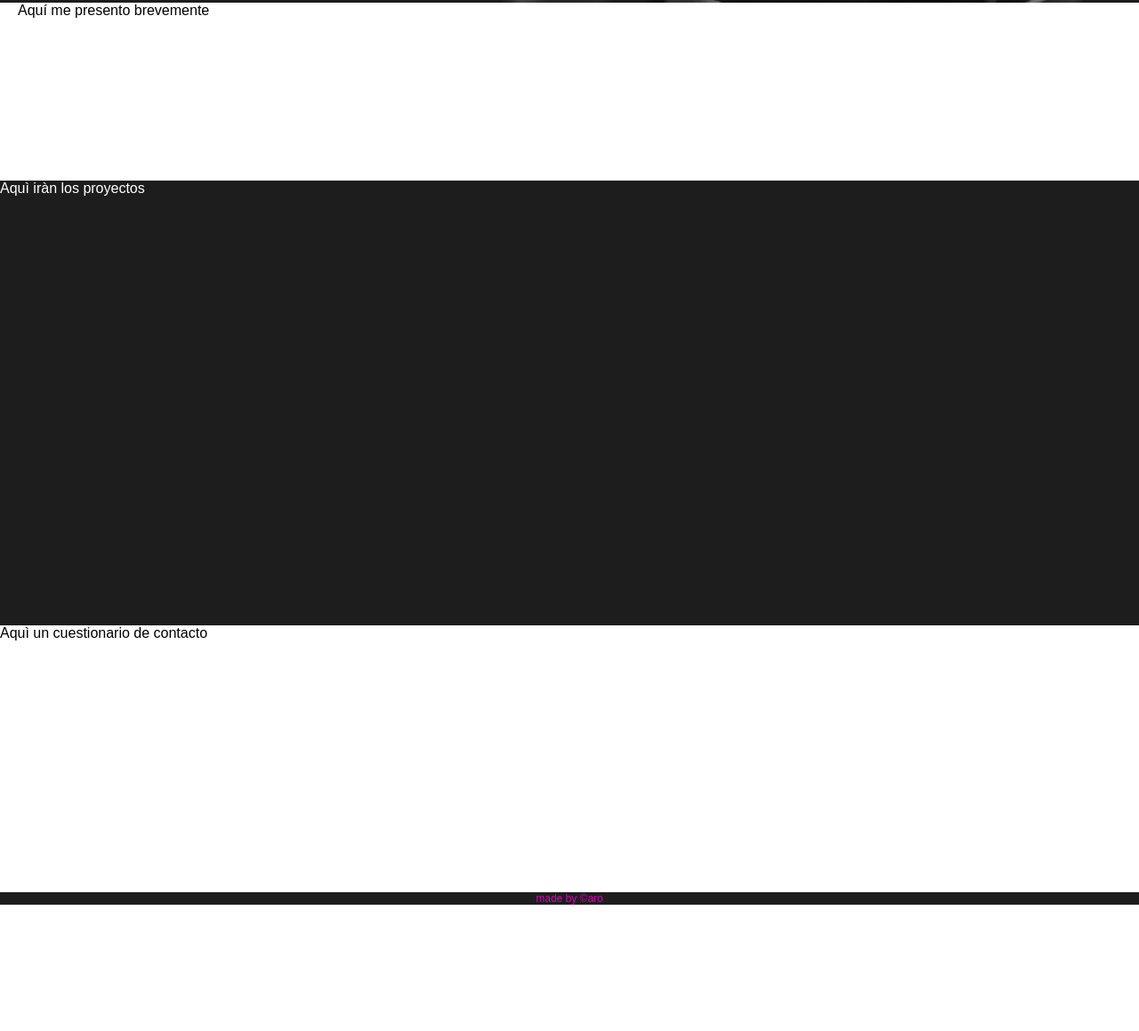
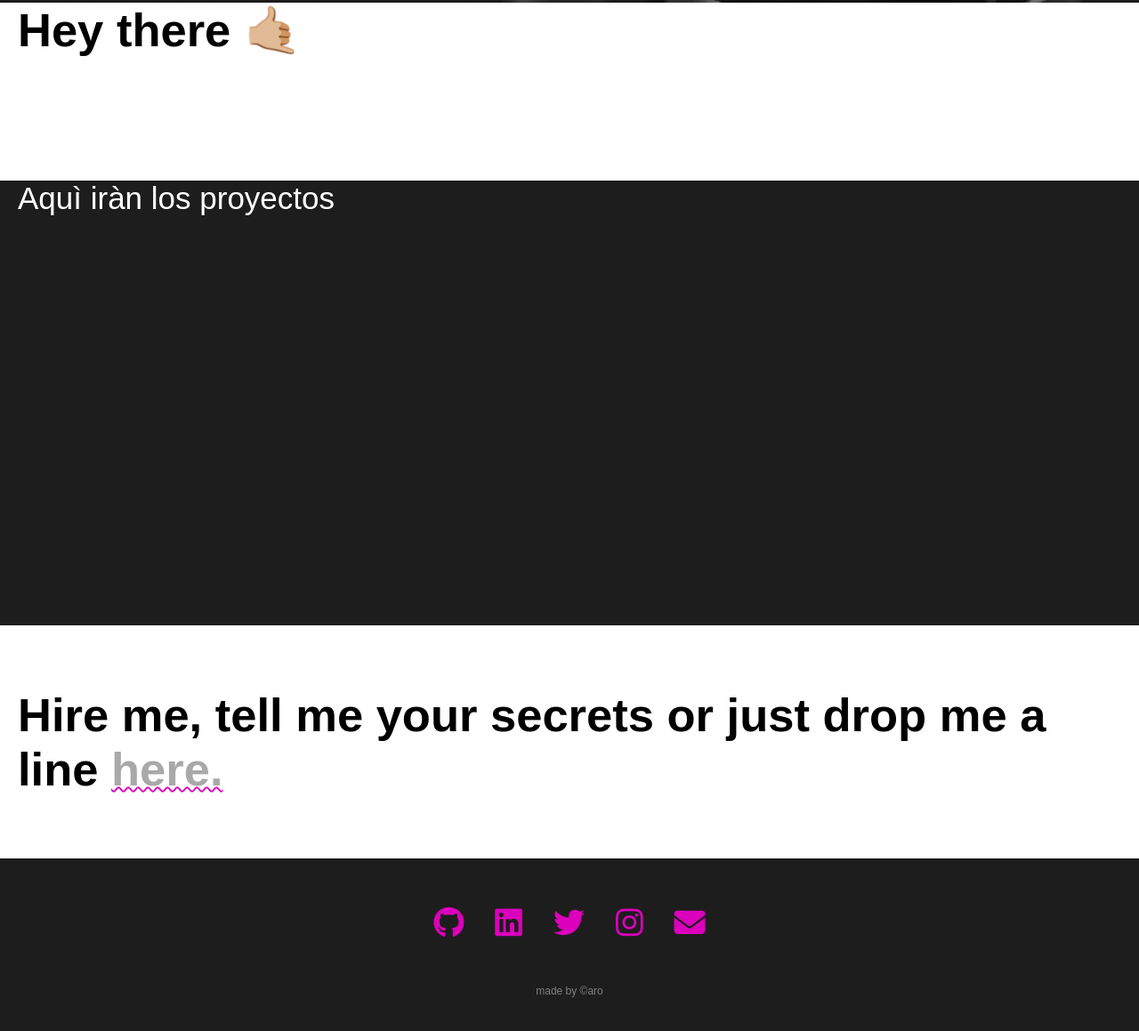
Before and after one commit to cvcastano/portfolio, a website: page docs/index.html in a window 1280 px wide. Shown: the part 797-1956 px from the top of the page at 89% size. Before the commit the page ends 1814 px from the top, so only its background shows below. Drawn offline with Linux system fonts and the light colour scheme; a web font is replaced by a local one.

Commit message:
Update docs

```diff
--- a/docs/assets/js/main.js
+++ b/docs/assets/js/main.js
@@ -1 +1 @@
-"use strict";const header=document.querySelector(".header"),navButton=document.querySelector(".js-hamburger"),navList=document.querySelector(".js-nav"),main=document.querySelector(".main"),arrowUp=document.querySelector(".arrow-up");function handleClick(){navList.classList.toggle("show_links"),navButton.classList.toggle("rotate"),header.classList.toggle("dark-shadow"),main.classList.toggle("move-down")}function scrollUp(){const e=window.pageYOffset;e>200&e<=300?(navList.classList.remove("show_links"),navButton.classList.remove("rotate"),header.classList.remove("dark-shadow"),main.classList.remove("move-down")):e>300?arrowUp.classList.add("show-up"):arrowUp.classList.remove("show-up")}navButton.addEventListener("click",handleClick),window.addEventListener("scroll",scrollUp);
+"use strict";const header=document.querySelector(".header"),navButton=document.querySelector(".js-hamburger"),navList=document.querySelector(".js-nav"),main=document.querySelector(".main"),arrowUp=document.querySelector(".arrow-up"),navLinks=document.querySelectorAll(".nav_link");function showMenu(){navList.classList.toggle("show_links"),navButton.classList.toggle("rotate"),header.classList.toggle("dark-shadow"),main.classList.toggle("move-down")}function scrollUp(){const e=window.pageYOffset;e>100&&(navList.classList.remove("show_links"),navButton.classList.remove("rotate"),header.classList.remove("dark-shadow"),main.classList.remove("move-down")),e>300?arrowUp.classList.add("show-up"):arrowUp.classList.remove("show-up")}function smoothSroll(e){e.forEach(e=>{e.addEventListener("click",e=>{e.preventDefault();const t=e.currentTarget.getAttribute("href");document.querySelector(t).scrollIntoView({behavior:"smooth"})})})}navButton.addEventListener("click",showMenu),window.addEventListener("scroll",scrollUp),smoothSroll(navLinks);
--- a/docs/index.html
+++ b/docs/index.html
@@ -21,7 +21,7 @@
       <header class="header">
         <nav class="header_nav container">
           <div class="header_nav-small">
-            <a class="nav_link" href="#contact">Contact me</a>
+            <a class="nav_link text_link" href="#contact">Contact</a>
             <button class="nav_button js-hamburger">
               <i class="fas fa-bars"></i>
             </button>
@@ -55,39 +55,85 @@
           </ul>
           <ul class="nav_links js-nav">
             <!-- <li class="nav_link link"><a href="#main">Home</a></li> -->
-            <li class="link"><a class="nav_link" href="#about">About</a></li>
-            <li class="link"><a class="nav_link" href="#projects">Projects</a></li>
+            <li class="link">
+              <a class="nav_link text_link" href="#about">About</a>
+            </li>
+            <li class="link">
+              <a class="nav_link text_link" href="#projects">Projects</a>
+            </li>
           </ul>
         </nav>
       </header>
 
-      <main class="main" id="home">
+      <main class="main id" id="home">
         <div class="main__container container">
           <h1 class="main__title">
             <span class="main__title--span1">Meet</span>
             <span class="main__title--span2">Caro</span>
           </h1>
-          <a class="main__projects--button" href="#projects">Projects</a>
+          <a class="main__projects--button nav_link" href="#projects">Projects</a>
         </div>
       </main>
 
-      <section class="about" id="about">
+      <section class="about id" id="about">
       <div class="container">
-          <p>Aquí me presento brevemente</p>
+          <h2>Hey there<span> 🤙🏼</span></h2>
+          <p></p>
       </div>
       </section>
 
-      <section class="projects" id="projects">
-        <p>Aquì iràn los proyectos</p>
+      <section class="projects id" id="projects">
+        <div class="container">
+          <p>Aquì iràn los proyectos</p>
+        </div>
       </section>
 
-      <section class="contact" id="contact">
-          <p>Aquì un cuestionario de contacto</p>
+      <section class="contact id" id="contact">
+        <div class="container">
+          <h2>
+            Hire me, tell me your secrets or just drop me a line
+            <span
+              ><a class="contact_link" href="mailto:carocastanocastillo@gmail.com"
+                >here.</a
+              ></span
+            >
+          </h2>
+        </div>
       </section>
+
       <footer class="footer">
-        <p class="text">made by &copy;aro</p>
+        <div class="container">
+          <ul class="footer_social">
+            <li>
+              <a href="https://github.com/cvcastano" target="_blank"
+                ><i class="fab fa-github"></i
+              ></a>
+            </li>
+            <li>
+              <a href="https://www.linkedin.com/in/carolina-castano/" target="_blank"
+                ><i class="fab fa-linkedin"></i
+              ></a>
+            </li>
+            <li>
+              <a href="https://twitter.com/cvcastano" target="_blank"
+                ><i class="fab fa-twitter"></i
+              ></a>
+            </li>
+            <li>
+              <a href="https://www.instagram.com/cvcastano" target="_blank"
+                ><i class="fab fa-instagram"></i
+              ></a>
+            </li>
+            <li>
+              <a href="mailto:carocastanocastillo@gmail.com"
+                ><i class="fas fa-envelope"></i
+              ></a>
+            </li>
+          </ul>
+          <p class="text">made by &copy;aro</p>
+        </div>
       </footer>
-      <a class="arrow-up" href="#home">
+      <a class="arrow-up nav_link" href="#home">
         <i class="fas fa-arrow-circle-up"></i>
       </a>
 
```
Also changed, not shown: docs/assets/css/main.css (+1 -1 lines).
